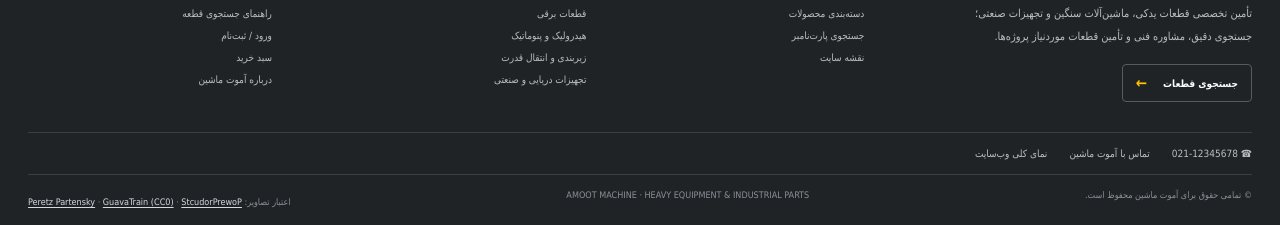
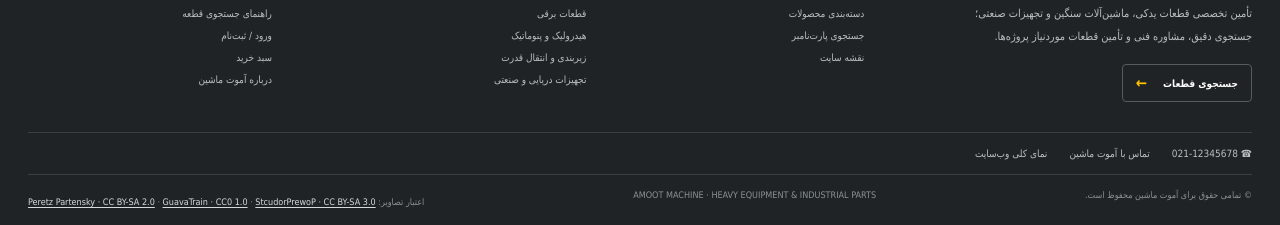
Before and after one commit to saeed860/Amoot-Machine, a plain HTML site: page index.html in a window 1280 px wide. Shown: the part 6489-6714 px from the top of the page. Drawn offline with Linux system fonts and the light colour scheme; no server answers; a web font is replaced by a local one.

Commit message:
Add explicit licenses to hero photo attributions

```diff
--- a/index.html
+++ b/index.html
@@ -38,7 +38,7 @@
   <nav class="footer-col" aria-label="خدمات مشتریان"><h3>خدمات مشتریان</h3><a href="javascript:void(0)" onclick="openQuote()">درخواست استعلام قیمت</a><a href="javascript:void(0)" onclick="openQuote()">درخواست تأمین قطعه کمیاب</a><a href="./search.html">راهنمای جستجوی قطعه</a><a href="javascript:void(0)" onclick="openAuth('login')">ورود / ثبت‌نام</a><a href="javascript:void(0)" onclick="openCart()">سبد خرید</a><a href="./index.html#about">درباره آموت ماشین</a></nav>
  </div>
  <div class="footer-contact-row"><span>☎ 021-12345678</span><a href="./index.html#contact">تماس با آموت ماشین</a><a href="./sitemap.html">نمای کلی وب‌سایت</a></div>
- <div class="footer-bottom"><small>© تمامی حقوق برای آموت ماشین محفوظ است.</small><small>AMOOT MACHINE · HEAVY EQUIPMENT & INDUSTRIAL PARTS</small><small class="photo-credits">اعتبار تصاویر: <a href="https://commons.wikimedia.org/wiki/File:Offshore_Oil_is_everywhere_you_look_(3860837991).jpg" target="_blank" rel="noopener">Peretz Partensky</a> · <a href="https://commons.wikimedia.org/wiki/File:OSV_Kylie_Williams.jpg" target="_blank" rel="noopener">GuavaTrain (CC0)</a> · <a href="https://commons.wikimedia.org/wiki/File:Caterpillar_3516B_-_XQ2000_Power_Module.JPG" target="_blank" rel="noopener">StcudorPrewoP</a></small></div>
+ <div class="footer-bottom"><small>© تمامی حقوق برای آموت ماشین محفوظ است.</small><small>AMOOT MACHINE · HEAVY EQUIPMENT & INDUSTRIAL PARTS</small><small class="photo-credits">اعتبار تصاویر: <a href="https://commons.wikimedia.org/wiki/File:Offshore_Oil_is_everywhere_you_look_(3860837991).jpg" target="_blank" rel="noopener">Peretz Partensky · CC BY-SA 2.0</a> · <a href="https://commons.wikimedia.org/wiki/File:OSV_Kylie_Williams.jpg" target="_blank" rel="noopener">GuavaTrain · CC0 1.0</a> · <a href="https://commons.wikimedia.org/wiki/File:Caterpillar_3516B_-_XQ2000_Power_Module.JPG" target="_blank" rel="noopener">StcudorPrewoP · CC BY-SA 3.0</a></small></div>
 </div></footer>
 <div id="modal" class="modal" onclick="if(event.target===this)closeModal()"><div class="modal-card"><button class="close" onclick="closeModal()">×</button><div id="modalBody"></div></div></div><div id="toast" class="toast"></div>
 <script src="./offroad-catalog.js?v=20261124offroadprice1"></script><script src="./app.js?v=20261125taxonomy1"></script><script src="./api-config.js?v=20261122h"></script><script src="./analytics.js?v=20261125analytics1"></script><script src="./api-client.js?v=20261125passwordrecovery4"></script><script src="./admin-panel.js?v=20261125fullscreen1"></script><script src="./cart.js?v=20261122m"></script>
```
